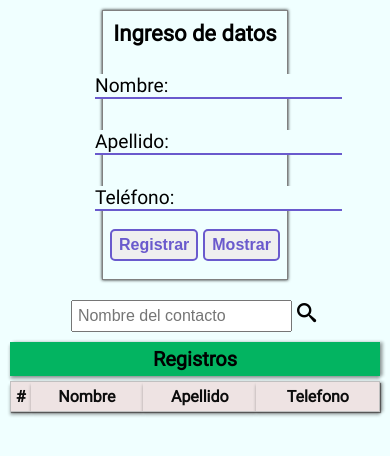
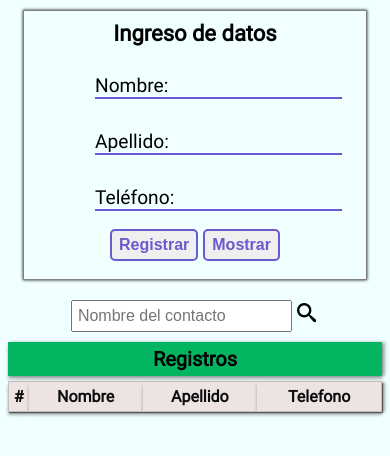
Before and after one commit to HarDevKoderPro/06-Registro-Usuarios, a plain HTML site: page index.html in a window 390 px wide. Drawn offline with Linux system fonts and the light colour scheme.

Commit message:
corrijo ancho contenedor mobile

```diff
--- a/css/mobile.css
+++ b/css/mobile.css
@@ -3,7 +3,7 @@
 /* Celulares */
 @media (max-width: 600px) {
   .contenedor {
-    width: 95%;
+    width: 98%;
     margin: 10px auto;
     display: flex;
     flex-direction: column;
@@ -12,7 +12,7 @@
   }
 
   .contenedor__formulario {
-    width: 50%;
+    width: 90%;
     height: 270px;
   }
 
@@ -31,7 +31,7 @@
   gap: 10px;
   align-items: center;
   justify-content: center;
-  width: 100%;
+  width: 98%;
   height: 50%;
 }
 
```
